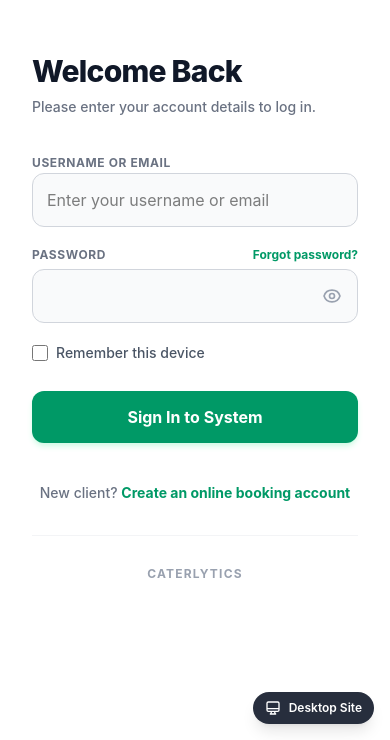
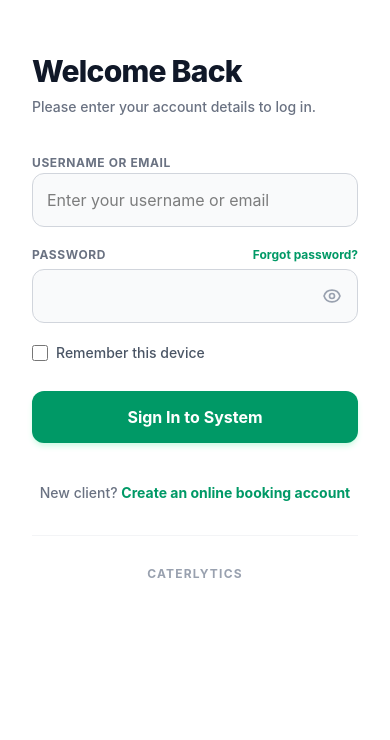
Before and after one commit to jmrvls/caterlytics-frontend, a Vue app: page / in a window 390 px wide. Shown: the part 104-844 px from the top of the page. Built offline with nearby package versions, Linux system fonts and the light colour scheme.

Commit message:
add other featured

```diff
--- a/src/App.vue
+++ b/src/App.vue
@@ -1,23 +1,3 @@
 <template>
   <RouterView />
-
-  <!-- Desktop-site toggle: only shown on phones (lg:hidden). Lets a user
-       force the wide/desktop layout instead of the mobile one, the same
-       way "Request Desktop Site" works in mobile browsers. -->
-  <button
-    @click="toggleDesktopMode"
-    class="lg:hidden fixed bottom-4 right-4 z-[60] flex items-center gap-2 bg-gray-900/90 dark:bg-gray-700/90 text-white text-xs font-semibold px-3 py-2 rounded-full shadow-lg print:hidden"
-  >
-    <svg class="w-4 h-4" fill="none" viewBox="0 0 24 24" stroke="currentColor">
-      <path v-if="!isDesktopMode" stroke-linecap="round" stroke-linejoin="round" stroke-width="2" d="M9.75 17L9 20l-1 1h8l-1-1-.75-3M3 13h18M5 17h14a2 2 0 002-2V5a2 2 0 00-2-2H5a2 2 0 00-2 2v10a2 2 0 002 2z" />
-      <path v-else stroke-linecap="round" stroke-linejoin="round" stroke-width="2" d="M12 18h.01M8 21h8a2 2 0 002-2V5a2 2 0 00-2-2H8a2 2 0 00-2 2v14a2 2 0 002 2z" />
-    </svg>
-    {{ isDesktopMode ? 'Mobile Site' : 'Desktop Site' }}
-  </button>
 </template>
-
-<script setup>
-import { useDesktopMode } from './composables/useDesktopMode'
-
-const { isDesktopMode, toggleDesktopMode } = useDesktopMode()
-</script>
--- a/src/composables/usedesktopmode.js
+++ /dev/null
@@ -1,63 +0,0 @@
-import { ref } from 'vue'
-
-// The width (in CSS px) our desktop layout is designed around.
-// This matches Tailwind's `lg` breakpoint (1024px) with a little
-// breathing room so the sidebar + content don't feel cramped.
-const DESKTOP_WIDTH = 1280
-const STORAGE_KEY = 'caterlytics-desktop-mode'
-
-const isDesktopMode = ref(localStorage.getItem(STORAGE_KEY) === '1')
-
-function getViewportMeta() {
-  return document.querySelector('meta[name="viewport"]')
-}
-
-function applyViewport() {
-  const meta = getViewportMeta()
-  if (!meta) return
-
-  if (isDesktopMode.value) {
-    // Tell the phone's browser the page is DESKTOP_WIDTH px wide, then
-    // zoom the whole layout viewport out so it fits the real screen.
-    // This is the same trick "Request Desktop Site" uses in Chrome/Safari.
-    const scale = window.innerWidth / DESKTOP_WIDTH
-    meta.setAttribute(
-      'content',
-      `width=${DESKTOP_WIDTH}, initial-scale=${scale}, minimum-scale=${scale}, user-scalable=yes`
-    )
-  } else {
-    meta.setAttribute('content', 'width=device-width, initial-scale=1.0')
-  }
-}
-
-function handleResize() {
-  if (isDesktopMode.value) applyViewport()
-}
-
-let listenerAttached = false
-
-export function useDesktopMode() {
-  if (!listenerAttached) {
-    window.addEventListener('resize', handleResize)
-    window.addEventListener('orientationchange', handleResize)
-    listenerAttached = true
-    // Re-apply immediately in case the user had it on from a previous visit.
-    applyViewport()
-  }
-
-  function setDesktopMode(value) {
-    isDesktopMode.value = value
-    localStorage.setItem(STORAGE_KEY, value ? '1' : '0')
-    applyViewport()
-  }
-
-  function toggleDesktopMode() {
-    setDesktopMode(!isDesktopMode.value)
-  }
-
-  return {
-    isDesktopMode,
-    setDesktopMode,
-    toggleDesktopMode,
-  }
-}
```
